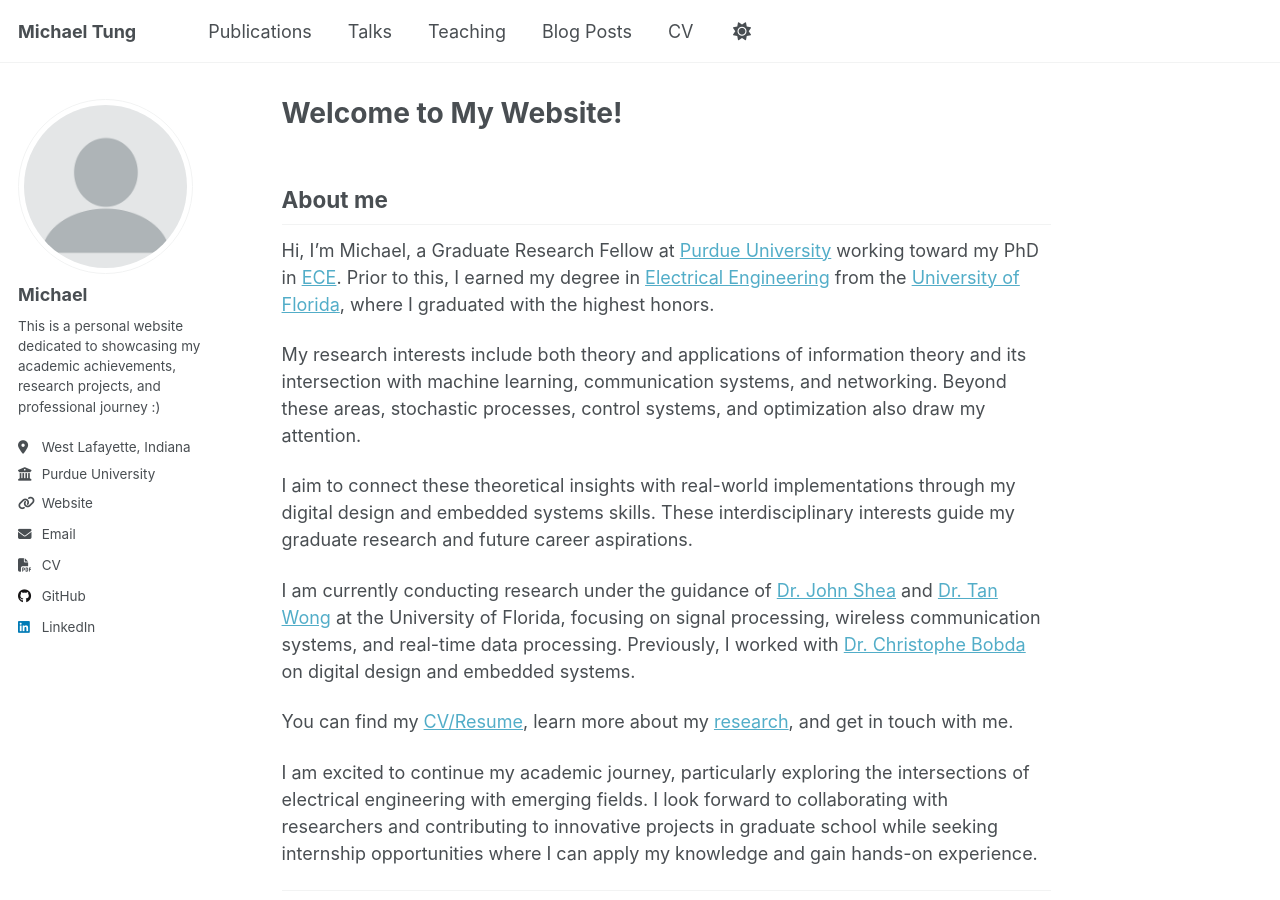
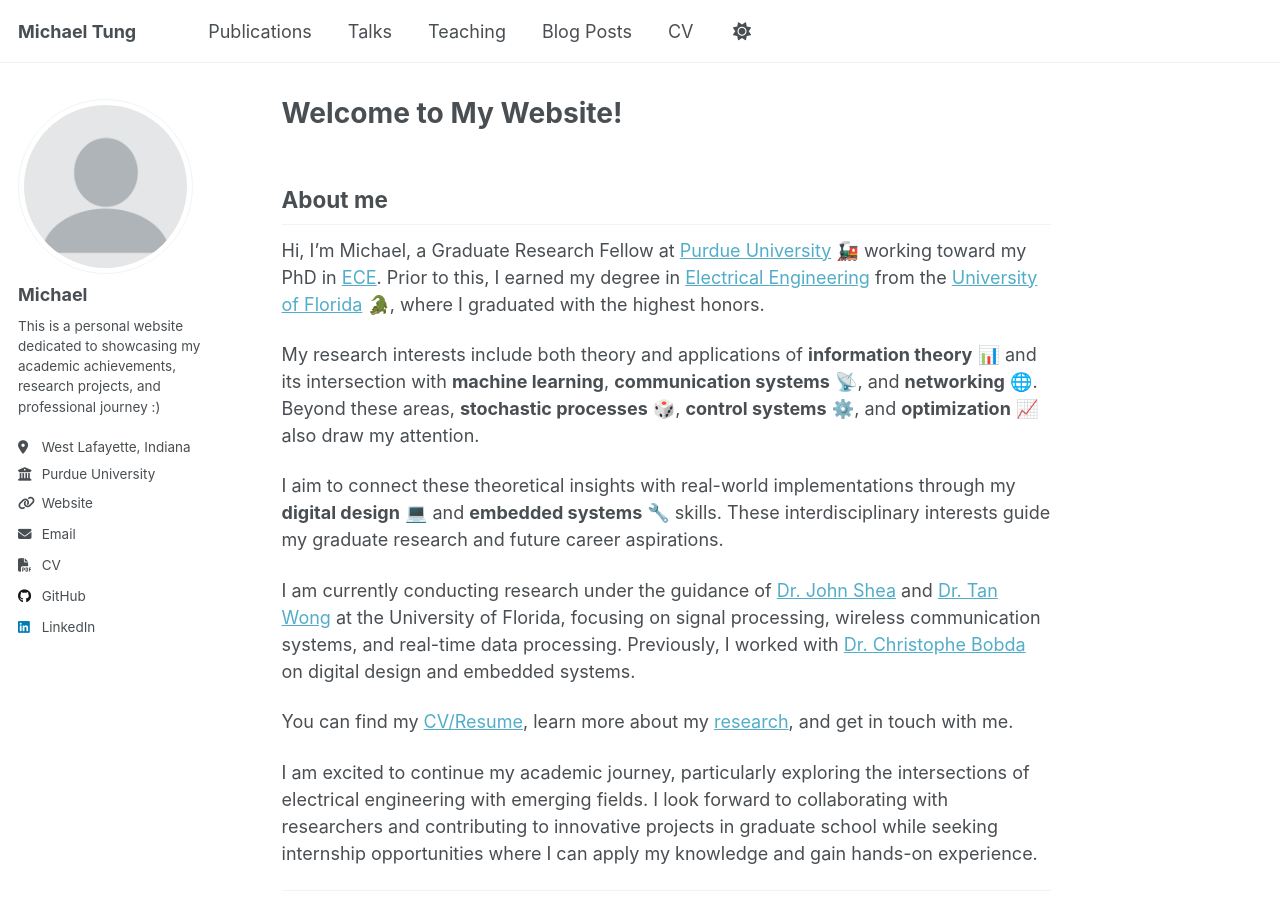
Before and after one commit to GodKnowss/GodKnowss.github.io, a Jekyll site: the page built from _pages/about.md, in a window 1280 px wide and 900 px high. Built offline with Jekyll 4.4.1, drawn with Linux system fonts in a browser that asks for light colours; a script that is not in the unit is left out.

```diff
--- a/_pages/about.md
+++ b/_pages/about.md
@@ -13,13 +13,13 @@ redirect_from:
 <!-- # Welcome to My Website! -->
 
 ## About me
-Hi, I'm Michael, a Graduate Research Fellow at [Purdue University](https://www.purdue.edu/) working toward my PhD in [ECE](https://engineering.purdue.edu/ECE/Academics/Graduates).
-Prior to this, I earned my degree in [Electrical Engineering](https://www.ece.ufl.edu/) from the [University of Florida](https://www.ufl.edu/), where I graduated with the highest honors. <br>
+Hi, I'm Michael, a Graduate Research Fellow at [Purdue University](https://www.purdue.edu/) 🚂 working toward my PhD in [ECE](https://engineering.purdue.edu/ECE/Academics/Graduates).
+Prior to this, I earned my degree in [Electrical Engineering](https://www.ece.ufl.edu/) from the [University of Florida](https://www.ufl.edu/) 🐊, where I graduated with the highest honors. <br>
 
-My research interests include both theory and applications of information theory and its intersection with machine learning, communication systems, and networking.
-Beyond these areas, stochastic processes, control systems, and optimization also draw my attention. <br>
+My research interests include both theory and applications of **information theory** 📊 and its intersection with **machine learning**, **communication systems** 📡, and **networking** 🌐.
+Beyond these areas, **stochastic processes** 🎲, **control systems** ⚙️, and **optimization** 📈 also draw my attention. <br>
 
-I aim to connect these theoretical insights with real-world implementations through my digital design and embedded systems skills. These interdisciplinary interests guide my graduate research and future career aspirations. <br>
+I aim to connect these theoretical insights with real-world implementations through my **digital design** 💻 and **embedded systems** 🔧 skills. These interdisciplinary interests guide my graduate research and future career aspirations. <br>
 
 I am currently conducting research under the guidance of [Dr. John Shea](https://www.ece.ufl.edu/people/faculty/john-m-shea/) and [Dr. Tan Wong](https://www.ece.ufl.edu/people/faculty/tan-wong/) at the University of Florida, focusing on signal processing, wireless communication systems, and real-time data processing.
 Previously, I worked with [Dr. Christophe Bobda](https://www.ece.ufl.edu/people/faculty/christophe-bobda/) on digital design and embedded systems. <br>
```
Also changed, not shown: _pages/cv.md (+2 -1 lines), _posts/2023-10-01-DSP-notes-1.md (+3 -1 lines), _posts/2024-12-02-Stochastic-1-final-exam.md (added, +16 -0 lines), _posts/2024-12-08-Reconfig-final-project.md (+1 -1 lines), _posts/2025-04-04-reinforcement-learning-syllabus.md (added, +11 -0 lines), _posts/2025-05-05-UF-Courseworks.md (+2 -2 lines), 3 other files.
